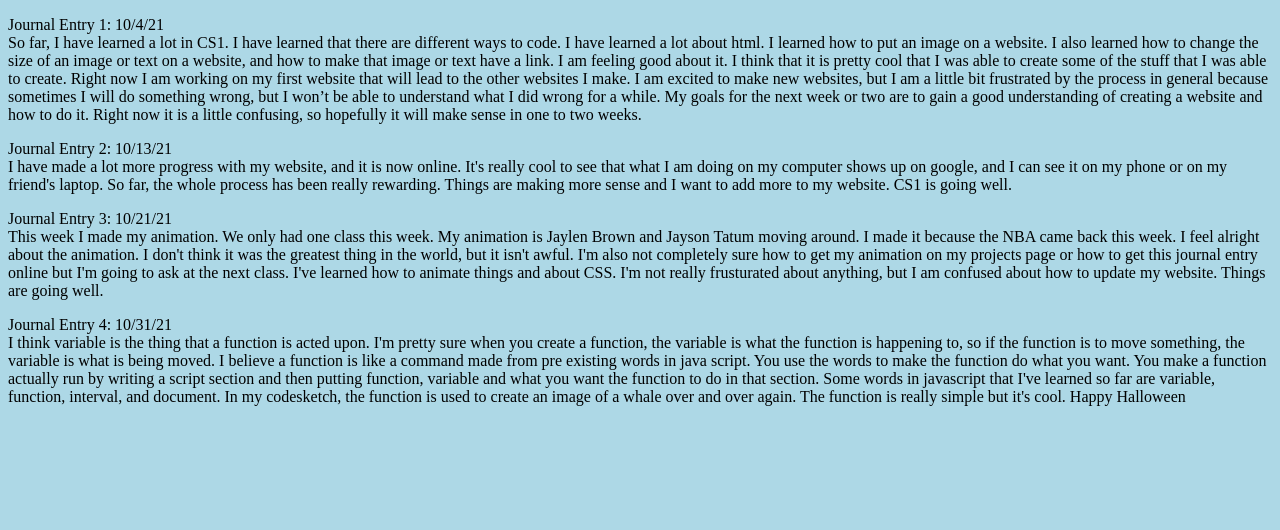
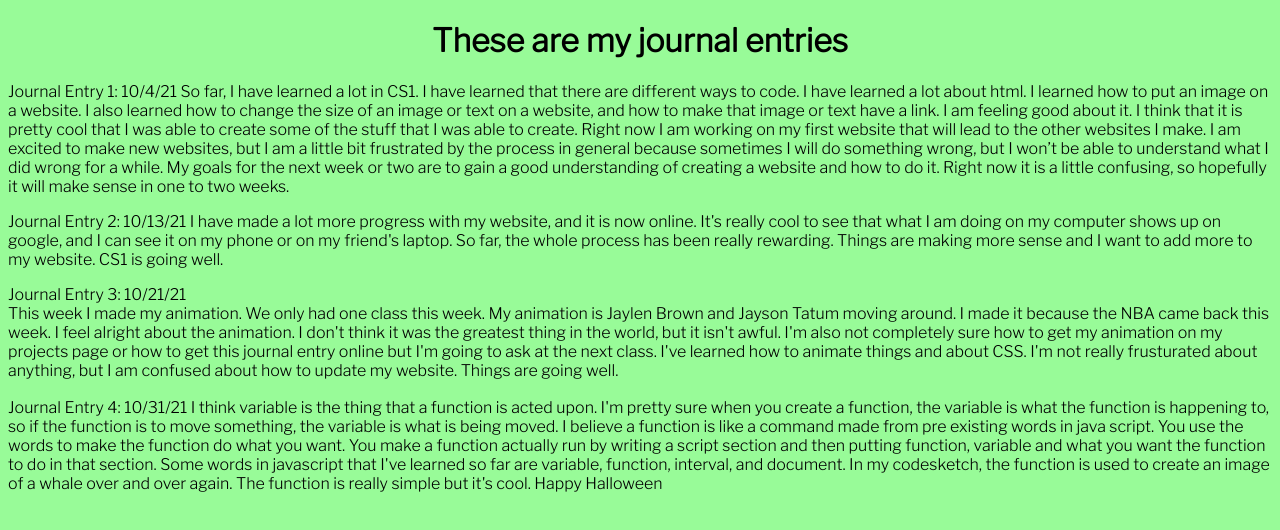
Before and after one commit to alex-kim27/alex-kim27.github.io, a plain HTML site: page journal.html in a window 1280 px wide. Drawn offline with nearby package versions, Linux system fonts and the light colour scheme; a web font is replaced by a local one.

Commit message:
updating

```diff
--- a/journal.html
+++ b/journal.html
@@ -1,10 +1,21 @@
 <!DOCTYPE html>
 <html>
 <head>
+<link rel="preconnect" href="https://fonts.googleapis.com">
+<link rel="preconnect" href="https://fonts.gstatic.com" crossorigin>
+<link href="https://fonts.googleapis.com/css2?family=Libre+Franklin:wght@300&family=Quicksand:wght@300;400;500&family=Zen+Kaku+Gothic+Antique&display=swap" rel="stylesheet">
+<style type="text/css">
+	.entry{
+		font-family: 'Libre Franklin', sans-serif;
 
-<style type="text/css">
+	}
+
+	h1{
+		font-family: 'Libre Franklin', sans-serif;
+		text-align: center;
+	}
 	body{
-		background-color: lightblue;
+		background-color: palegreen;
 	}
 
 
@@ -12,20 +23,33 @@
 </head>
 <body>
 
+<h1> These are my journal entries</h1>
+
 <p>
-Journal Entry 1: 10/4/21 <br>
-So far, I have learned a lot in CS1. I have learned that there are different ways to code. I have learned a lot about html. I learned how to put an image on a website. I also learned how to change the size of an image or text on a website, and how to make that image or text have a link.  I am feeling good about it. I think that it is pretty cool that I was able to create some of the stuff that I was able to create. Right now I am working on my first website that will lead to the other websites I make. I am excited to make new websites, but I am a little bit frustrated by the process in general because sometimes I will do something wrong, but I won’t be able to understand what I did wrong for a while. My goals for the next week or two are to gain a good understanding of creating a website and how to do it. Right now it is a little confusing, so hopefully it will make sense in one to two weeks.
+
+<div class="entry">Journal Entry 1: 10/4/21
+So far, I have learned a lot in CS1. I have learned that there are different ways to code. I have learned a lot about html. I learned how to put an image on a website. I also learned how to change the size of an image or text on a website, and how to make that image or text have a link.  I am feeling good about it. I think that it is pretty cool that I was able to create some of the stuff that I was able to create. Right now I am working on my first website that will lead to the other websites I make. I am excited to make new websites, but I am a little bit frustrated by the process in general because sometimes I will do something wrong, but I won’t be able to understand what I did wrong for a while. My goals for the next week or two are to gain a good understanding of creating a website and how to do it. Right now it is a little confusing, so hopefully it will make sense in one to two weeks.</div>
+
 </p>
 
+<div class="entry">Journal Entry 2: 10/13/21
+I have made a lot more progress with my website, and it is now online. It's really cool to see that what I am doing on my computer shows up on google, and I can see it on my phone or on my friend's laptop. So far, the whole process has been really rewarding. Things are making more sense and I want to add more to my website. CS1 is going well. </div>
 <p>
-Journal Entry 2: 10/13/21 <br>
-I have made a lot more progress with my website, and it is now online. It's really cool to see that what I am doing on my computer shows up on google, and I can see it on my phone or on my friend's laptop. So far, the whole process has been really rewarding. Things are making more sense and I want to add more to my website. CS1 is going well.
+
+
+
+
 </p>
-Journal Entry 3: 10/21/21 <br>
-This week I made my animation. We only had one class this week. My animation is Jaylen Brown and Jayson Tatum moving around. I made it because the NBA came back this week. I feel alright about the animation. I don't think it was the greatest thing in the world, but it isn't awful. I'm also not completely sure how to get my animation on my projects page or how to get this journal entry online but I'm going to ask at the next class. I've learned how to animate things and about CSS. I'm not really frusturated about anything, but I am confused about how to update my website. Things are going well.
+
+<div class="entry">Journal Entry 3: 10/21/21 <br>
+This week I made my animation. We only had one class this week. My animation is Jaylen Brown and Jayson Tatum moving around. I made it because the NBA came back this week. I feel alright about the animation. I don't think it was the greatest thing in the world, but it isn't awful. I'm also not completely sure how to get my animation on my projects page or how to get this journal entry online but I'm going to ask at the next class. I've learned how to animate things and about CSS. I'm not really frusturated about anything, but I am confused about how to update my website. Things are going well. </div>
+
+<br>
+
+<div class="entry">Journal Entry 4: 10/31/21
+I think variable is the thing that a function is acted upon. I'm pretty sure when you create a function, the variable is what the function is happening to, so if the function is to move something, the variable is what is being moved. I believe a function is like a command made from pre existing words in java script. You use the words to make the function do what you want. You make a function actually run by writing a script section and then putting function, variable and what you want the function to do in that section. Some words in javascript that I've learned so far are variable, function, interval, and document. In my codesketch, the function is used to create an image of a whale over and over again. The function is really simple but it's cool. Happy Halloween</div>
 <p>
-Journal Entry 4: 10/31/21 <br>
-I think variable is the thing that a function is acted upon. I'm pretty sure when you create a function, the variable is what the function is happening to, so if the function is to move something, the variable is what is being moved. I believe a function is like a command made from pre existing words in java script. You use the words to make the function do what you want. You make a function actually run by writing a script section and then putting function, variable and what you want the function to do in that section. Some words in javascript that I've learned so far are variable, function, interval, and document. In my codesketch, the function is used to create an image of a whale over and over again. The function is really simple but it's cool. Happy Halloween
+
 </p>
 
 
```
Also changed, not shown: joural.html (deleted, +0 -1 lines), projects.html (+19 -5 lines), wednesday.html (+0 -1 lines), Lebron2.png (deleted), challenges.html (deleted), 1 other file.
